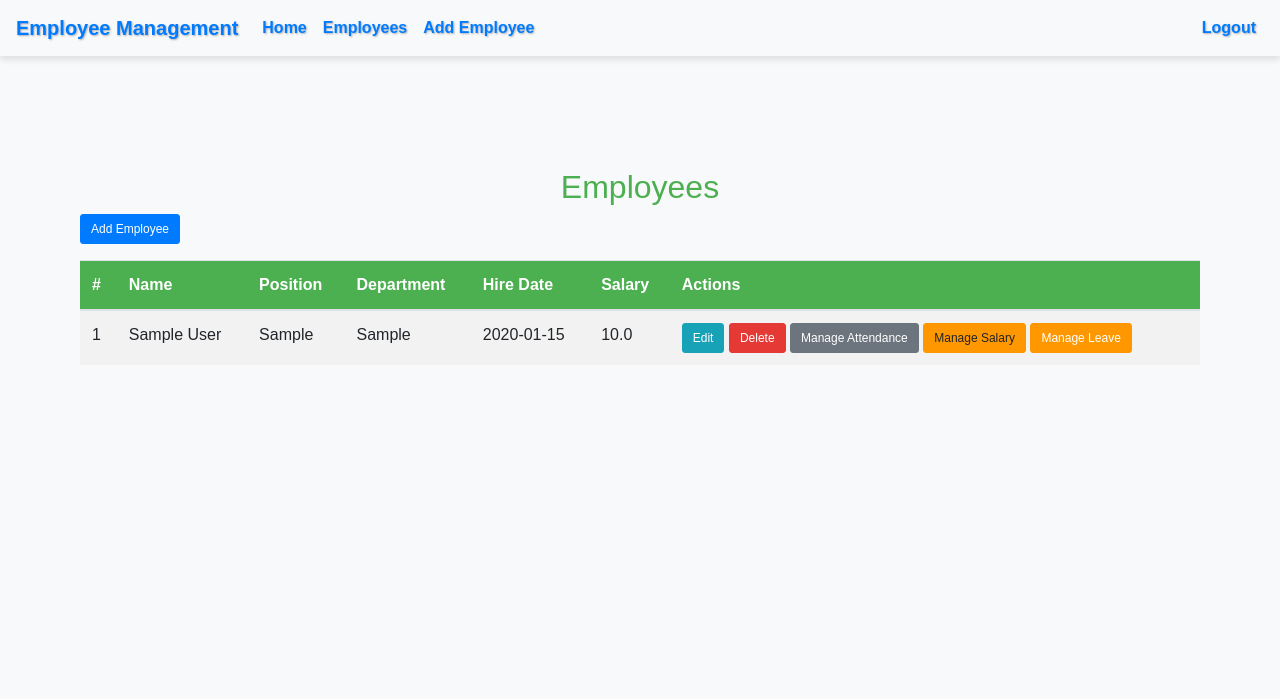
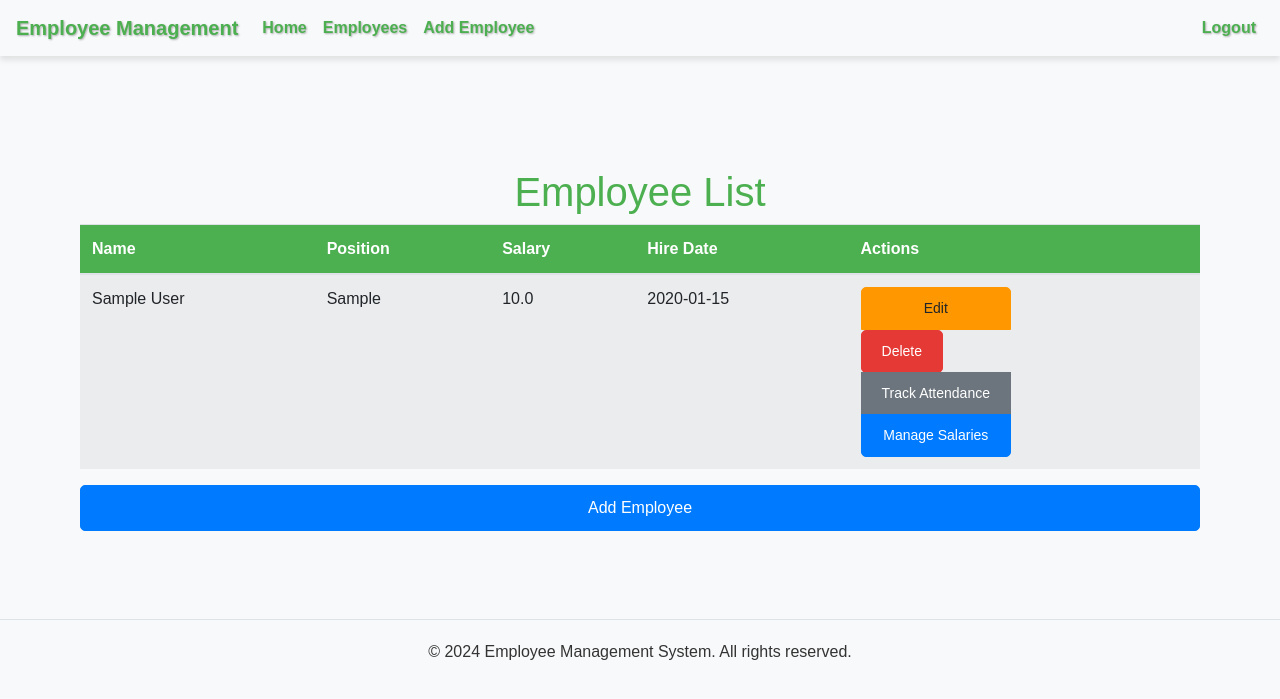
Before and after one commit to thamhtruomg04/Manage_System_Person, a Flask app: page /employees in a window 1280 px wide. Shown: the top 699 px of the page. Run offline with Flask 3, Linux system fonts and the light colour scheme; a user stored in the database is signed in; tables that the repository leaves empty hold one stand-in row (values such as "Sample post"); some libraries are stand-ins or nearby versions.

Commit message:
Update responsive

```diff
--- a/app/static/css/styles.css
+++ b/app/static/css/styles.css
@@ -9,18 +9,19 @@ body {
 
 /* Cài đặt cho navbar */
 .navbar {
+    margin-bottom: 20px;
     background-color: #4CAF50; /* Màu nền chủ đạo */
     box-shadow: 0 4px 6px rgba(0, 0, 0, 0.1); /* Thêm bóng đổ */
 }
 
 .navbar-brand, .nav-link {
-    color: #007bff !important; /* Màu xanh da trời cho chữ */
+    color: #4CAF50 !important; /* Màu trắng cho chữ */
     font-weight: bold; /* Chữ đậm */
     text-shadow: 1px 1px 2px rgba(0, 0, 0, 0.3); /* Thêm bóng chữ để rõ hơn */
 }
 
 .navbar-brand:hover, .nav-link:hover {
-    color: #0056b3 !important; /* Màu khi hover */
+    color: #1fa531 !important; /* Màu khi hover */
 }
 
 /* Cài đặt cho container */
@@ -31,7 +32,11 @@ body {
 }
 
 /* Cài đặt cho bảng */
-table {
+.table-responsive {
+    overflow-x: auto;
+}
+
+.table {
     width: 100%;
     margin-bottom: 1rem;
     border-collapse: collapse;
@@ -56,9 +61,11 @@ tbody tr:nth-of-type(odd) {
 .btn {
     padding: 10px 20px;
     border-radius: 5px;
+    width: 100%;
+    display: block; /* Đảm bảo các nút chiếm hết chiều rộng của container */
+    text-align: center;
 }
 
-/* Nút màu xanh da trời */
 .btn-primary {
     background-color: #007bff;
     border-color: #007bff;
@@ -67,17 +74,6 @@ tbody tr:nth-of-type(odd) {
 .btn-primary:hover {
     background-color: #0056b3;
     border-color: #004085;
-}
-
-/* Nút màu cam */
-.btn-success {
-    background-color: #ff9800;
-    border-color: #ff9800;
-}
-
-.btn-success:hover {
-    background-color: #e68900;
-    border-color: #cc7600;
 }
 
 .btn-warning {
@@ -98,16 +94,6 @@ tbody tr:nth-of-type(odd) {
 .btn-danger:hover {
     background-color: #d32f2f; /* Màu nền khi hover cho nút nguy hiểm */
     border-color: #c62828;
-}
-
-/* Cài đặt cho form */
-.form-control {
-    border-radius: 5px;
-    border: 1px solid #ced4da;
-}
-
-.form-group label {
-    font-weight: bold;
 }
 
 /* Cài đặt cho tiêu đề */
@@ -156,7 +142,6 @@ h1, h2, h3, h4, h5, h6 {
     border-color: #4CAF50;
 }
 
-
 /* Cài đặt cho nút nhỏ */
 .btn-xs {
     padding: 5px 10px;
@@ -164,3 +149,74 @@ h1, h2, h3, h4, h5, h6 {
     line-height: 1.5;
     border-radius: 3px;
 }
+
+.hero {
+    background: linear-gradient(45deg, #007bff, #6c757d);
+    color: white;
+    padding: 50px 0;
+}
+
+.card {
+    margin-top: 20px;
+    transition: transform 0.3s;
+}
+
+.card:hover {
+    transform: translateY(-10px);
+}
+
+footer {
+    padding: 20px 0;
+    background-color: #f8f9fa;
+    border-top: 1px solid #dee2e6;
+}
+
+footer p {
+    margin: 0;
+}
+
+/* Media queries cho màn hình nhỏ */
+@media (max-width: 998px) {
+    .container {
+        padding: 10px;
+    }
+
+    .table-responsive {
+        overflow-x: scroll;
+    }
+
+    .table thead {
+        display: none; /* Ẩn tiêu đề bảng */
+    }
+
+    .table tbody, .table tr, .table td {
+        display: block; /* Hiển thị như khối block */
+        width: 100%;
+    }
+
+    .table td {
+        text-align: right;
+        padding-left: 50%;
+        position: relative;
+    }
+
+    .table td::before {
+        content: attr(data-label); /* Hiển thị nhãn cột */
+        position: absolute;
+        left: 0;
+        width: 50%;
+        padding-left: 15px;
+        font-weight: bold;
+        text-align: left;
+    }
+
+    .btn-group {
+        display: flex;
+        flex-direction: column;
+        gap: 5px;
+    }
+
+    .btn-group .btn {
+        width: 100%;
+    }
+}
--- a/app/templates/base.html
+++ b/app/templates/base.html
@@ -10,7 +10,10 @@
 <body>
     <nav class="navbar navbar-expand-lg navbar-light bg-light">
         <a class="navbar-brand" href="{{ url_for('main.home') }}">Employee Management</a>
-        <div class="collapse navbar-collapse">
+        <button class="navbar-toggler" type="button" data-toggle="collapse" data-target="#navbarNav" aria-controls="navbarNav" aria-expanded="false" aria-label="Toggle navigation">
+            <span class="navbar-toggler-icon"></span>
+        </button>
+        <div class="collapse navbar-collapse" id="navbarNav">
             <ul class="navbar-nav mr-auto">
                 <li class="nav-item">
                     <a class="nav-link" href="{{ url_for('main.home') }}">Home</a>
@@ -52,5 +55,11 @@
         {% endwith %}
         {% block content %}{% endblock %}
     </div>
+    <footer class="text-center mt-5">
+        <p>&copy; 2024 Employee Management System. All rights reserved.</p>
+    </footer>
+    <script src="https://code.jquery.com/jquery-3.5.1.slim.min.js"></script>
+    <script src="https://cdn.jsdelivr.net/npm/@popperjs/core@2.9.3/dist/umd/popper.min.js"></script>
+    <script src="https://maxcdn.bootstrapcdn.com/bootstrap/4.5.2/js/bootstrap.min.js"></script>
 </body>
 </html>
--- a/app/templates/index.html
+++ b/app/templates/index.html
@@ -40,5 +40,4 @@
         </div>
     </div>
 </div>
-
 {% endblock %}
--- a/app/templates/list_employees.html
+++ b/app/templates/list_employees.html
@@ -1,45 +1,44 @@
 {% extends "base.html" %}
 {% block content %}
 <div class="container mt-5">
-    <h2 class="text-center">Employees</h2>
-    <div class="row">
-        <div class="col-md-12">
-            <a href="{{ url_for('employees.new_employee') }}" class="btn btn-primary btn-xs mb-3">Add Employee</a>
-            <table class="table">
+    <h1 class="text-center">Employee List</h1>
+    <div class="table-responsive">
+        <table class="table table-striped">
             <thead>
                 <tr>
-                        <th>#</th>
                     <th>Name</th>
                     <th>Position</th>
-                        <th>Department</th>
+                    <th>Salary</th>
                     <th>Hire Date</th>
-                        <th>Salary</th>
                     <th>Actions</th>
                 </tr>
             </thead>
             <tbody>
                 {% for employee in employees %}
                 <tr>
-                        <td>{{ loop.index }}</td>
-                        <td>{{ employee.name }}</td>
-                        <td>{{ employee.position }}</td>
-                        <td>{{ employee.department }}</td>
-                        <td>{{ employee.hire_date.strftime('%Y-%m-%d') }}</td>
-                        <td>{{ employee.salary }}</td>
-                        <td>
-                            <a href="{{ url_for('employees.update_employee', employee_id=employee.id) }}" class="btn btn-info btn-xs">Edit</a>
-                            <form method="POST" action="{{ url_for('employees.delete_employee', employee_id=employee.id) }}" style="display: inline;">
-                                <button type="submit" class="btn btn-danger btn-xs">Delete</button>
+                    <td data-label="Name">{{ employee.name }}</td>
+                    <td data-label="Position">{{ employee.position }}</td>
+                    <td data-label="Salary">{{ employee.salary }}</td>
+                    <td data-label="Hire Date">{{ employee.hire_date }}</td>
+                    <td data-label="Actions">
+                        {% if current_user.is_admin %}
+                        <div class="btn-group-vertical" role="group" aria-label="Actions">
+                            <a href="{{ url_for('employees.update_employee', employee_id=employee.id) }}" class="btn btn-warning btn-sm btn-block">Edit</a>
+                            <form action="{{ url_for('employees.delete_employee', employee_id=employee.id) }}" method="POST" style="display:inline;">
+                                <button type="submit" class="btn btn-danger btn-sm btn-block">Delete</button>
                             </form>
-                            <a href="{{ url_for('employees.manage_attendance', employee_id=employee.id) }}" class="btn btn-secondary btn-xs">Manage Attendance</a>
-                            <a href="{{ url_for('employees.manage_salary', employee_id=employee.id) }}" class="btn btn-warning btn-xs">Manage Salary</a>
-                            <a href="{{ url_for('employees.manage_leave', employee_id=employee.id) }}" class="btn btn-success btn-xs">Manage Leave</a>
+                            <a href="{{ url_for('employees.manage_attendance', employee_id=employee.id) }}" class="btn btn-secondary btn-sm btn-block">Track Attendance</a>
+                            <a href="{{ url_for('employees.manage_salary', employee_id=employee.id) }}" class="btn btn-primary btn-sm btn-block">Manage Salaries</a>
+                        </div>
+                        {% endif %}
                     </td>
                 </tr>
                 {% endfor %}
             </tbody>
         </table>
     </div>
-    </div>
+    {% if current_user.is_admin %}
+    <a href="{{ url_for('employees.new_employee') }}" class="btn btn-primary">Add Employee</a>
+    {% endif %}
 </div>
 {% endblock %}
```
Lines whose indentation alone changed are shown as unchanged.
